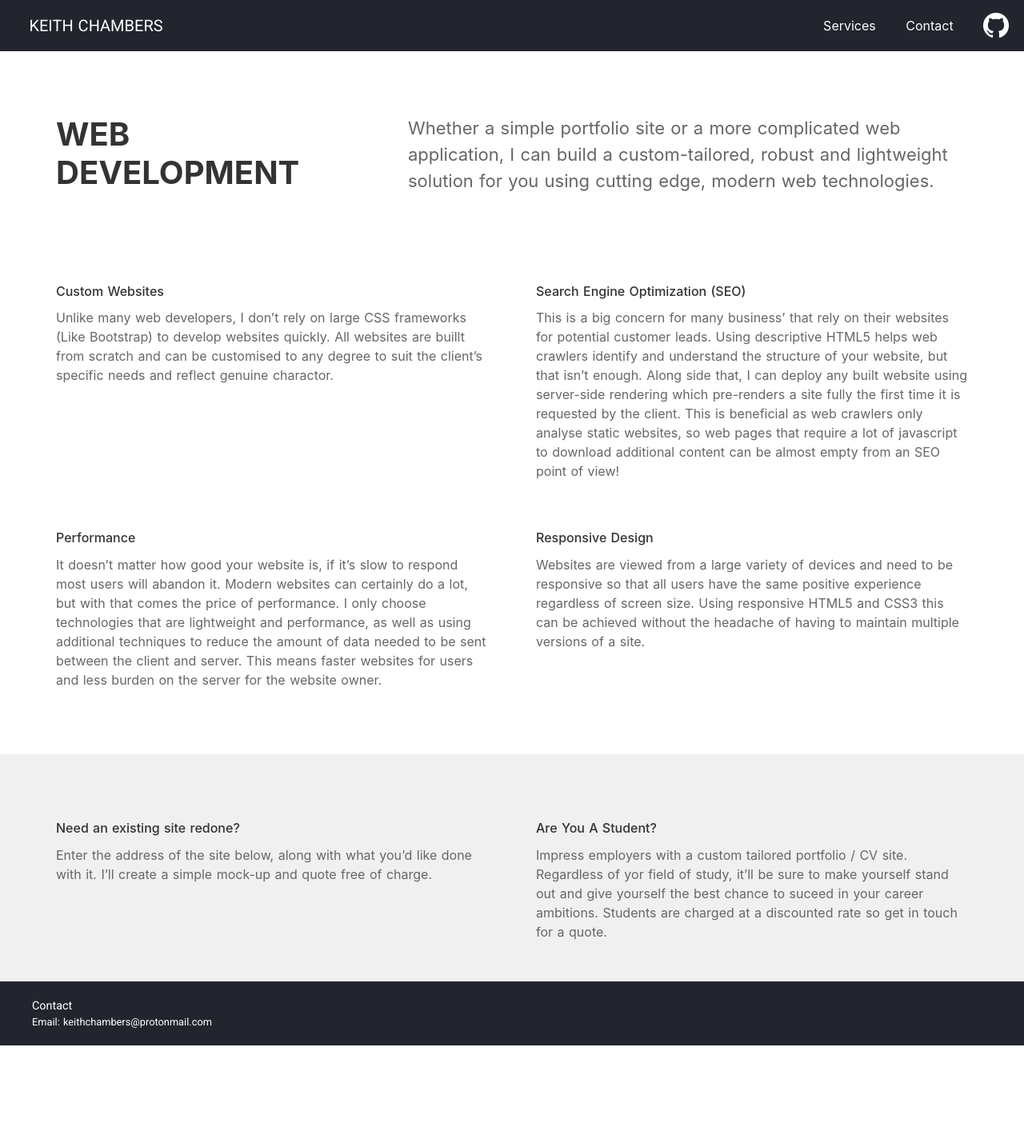
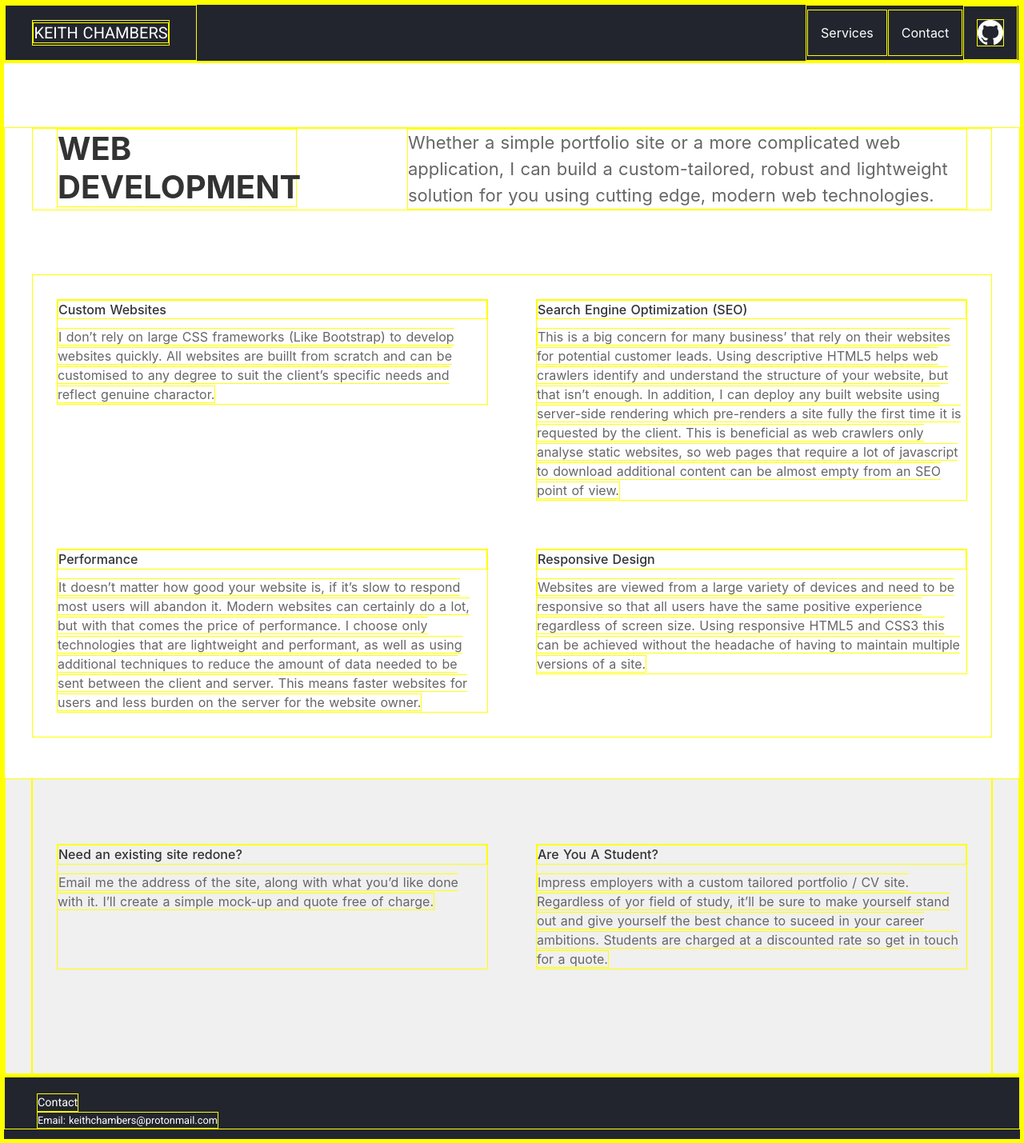
Before and after one commit to kdchambers/PortfolioSite, a Nuxt app: page /webdevelopment in a window 1280 px wide. Shown: the whole page at 80% size. Before the commit the page ends 1307 px from the top, so only its background shows below. Built offline with nearby package versions, Linux system fonts and the light colour scheme.

Commit message:
Fixed wording Compressed picture of me

```diff
--- a/components/AboutMe.vue
+++ b/components/AboutMe.vue
@@ -67,7 +67,7 @@
         padding: 0px;
     }
 
-    .aboutMeInfoList > li{
+    .aboutMeInfoList > li {
         list-style: none;
         text-align: center;
     }
--- a/components/Introduction.vue
+++ b/components/Introduction.vue
@@ -1,7 +1,7 @@
 <template>
     <div>
         <div id="container">
-            <img id="picture" src="~/assets/me_cropped.png" alt="Picture of me">
+            <img id="picture" src="~/assets/me_cropped.jpg" alt="Picture of me">
             <p id="introMessage">
                 Hi. I’m a software developer with a passion for making clean, fast and modern applications. I am versed in a wide variety of technologies for both application and web development. Get in touch and we can build something together!
             </p>
--- a/components/NavigationBar.vue
+++ b/components/NavigationBar.vue
@@ -2,7 +2,7 @@
     <div>
         <nav id="nav">
             <div id="headerLogoContainer">
-                <nuxt-link to="/" id="headerText" class="links"><span id="abc">KEITH CHAMBERS</span></nuxt-link>
+                <nuxt-link to="/" id="headerText" class="links"><span id="title">KEITH CHAMBERS</span></nuxt-link>
             </div>
             <div id="headerBarRHS">
                 <a href="#" id="headerServices" class="links">Services</a>
@@ -12,8 +12,6 @@
                         <li><nuxt-link to="/appdevelopment">App Development</nuxt-link></li>
                     </ul>
                 </div>
-
-
                 <nuxt-link to="/contact" id="headerContact" class="links">Contact</nuxt-link>
                 <a href=http://github.com/keith-chambers id="headerGithub">
                     <img src="~/assets/GitHub-Mark-Light-32px.png" alt="Github" />
@@ -52,7 +50,7 @@
       text-decoration: none;
     }
 
-    #abc {
+    #title {
         color: white;
         font-size: 20px;
         font-weight: 100;
--- a/layouts/main.vue
+++ b/layouts/main.vue
@@ -1,10 +1,10 @@
 <template>
-    <div>
+    <div id="bleh">
         <div id="root">
             <Navigation id="navigation"></Navigation>
             <nuxt />
+			<Footer id="footer"></Footer>
         </div>
-        <Footer id="footer"></Footer>
   </div>
 </template>
 
@@ -24,22 +24,26 @@
 
 <style>
 
+	body {
+		height: 100%;
+	}
+
 	body, h3, h1, h2, h4, h5, h6, p {
 		margin: 0px;
 		padding: 0px;
-
 	}
 
-    #root {
-        height: 100%;
-        min-height: 100vh;
+	body * {
+		border: 1px solid yellow;
 	}
 
 	#footer {
 		background-color: #22252D;
 		position: relative;
 		height: 80px;
-        margin-top: -80px;
+		width: 100%;
+		margin-bottom: 0px;
+		clear: both;
 	}
 
 html {
--- a/pages/contact/index.vue
+++ b/pages/contact/index.vue
@@ -30,6 +30,8 @@
                         <button type="submit" class="uk-button uk-button-secondary uk-button-small">Submit</button>
                     </fieldset>
                 </form>-->
+
+                Ninja111
             </div>
         </div>
     </div>
--- a/pages/index.vue
+++ b/pages/index.vue
@@ -25,11 +25,6 @@
         font-family: "Roboto", sans-serif;
     }
 
-/*    body * {
-         border: 1px solid yellow;
-    }*/
-
-
     #gridRoot {
       display: grid;
       margin: 0px;
--- a/pages/webdevelopment/index.vue
+++ b/pages/webdevelopment/index.vue
@@ -8,19 +8,19 @@
         <div id="benefitsContainer">
             <div class="textBlock" id="fromScratch">
                 <h5>Custom Websites</h5>
-                <span>Unlike many web developers, I don’t rely on large CSS frameworks (Like Bootstrap)  to develop websites quickly. All websites are buillt from scratch and can be customised to any degree to suit the client’s specific needs and reflect genuine charactor. </span>
+                <span>I don’t rely on large CSS frameworks (Like Bootstrap) to develop websites quickly. All websites are buillt from scratch and can be customised to any degree to suit the client’s specific needs and reflect genuine charactor. </span>
             </div>
             <div class="textBlock" id="seo">
                 <h5>Search Engine Optimization (SEO)</h5>
                 <span>This is a big concern for many business’ that rely on their websites for potential customer leads. Using descriptive HTML5 helps web crawlers identify and understand the structure of your website, but that isn’t enough.
 
-                Along side that, I can deploy any built website using server-side rendering which pre-renders a site fully the first time it is requested by the client. This is beneficial as web crawlers only analyse static websites, so web pages that require a lot of javascript to download additional content can be almost empty from an SEO point of view!</span>
+                In addition, I can deploy any built website using server-side rendering which pre-renders a site fully the first time it is requested by the client. This is beneficial as web crawlers only analyse static websites, so web pages that require a lot of javascript to download additional content can be almost empty from an SEO point of view.</span>
             </div>
             <div class="textBlock" id="perf">
                 <h5>Performance</h5>
                 <span>It doesn’t matter how good your website is, if it’s slow to respond most users will abandon it. Modern websites can certainly do a lot, but with that comes the price of performance.
 
-                I only choose technologies that are lightweight and performance, as well as using additional techniques to reduce the amount of data needed to be sent between the client and server. This means faster websites for users and less burden on the server for the website owner. </span>
+                I choose only technologies that are lightweight and performant, as well as using additional techniques to reduce the amount of data needed to be sent between the client and server. This means faster websites for users and less burden on the server for the website owner. </span>
             </div>
             <div class="textBlock" id="responsive">
                 <h5>Responsive Design</h5>
@@ -31,7 +31,7 @@
         <div id="bottomSection">
             <div class="textBlock">
                 <h5>Need an existing site redone?</h5>
-                <span>Enter the address of the site below, along with what you’d like done with it. I’ll create a simple mock-up and quote free of charge.</span>
+                <span>Email me the address of the site, along with what you’d like done with it. I’ll create a simple mock-up and quote free of charge.</span>
             </div>
             <div class="textBlock">
                 <h5>Are You A Student?</h5>
```
Also changed, not shown: assets/me_cropped.jpg (added). Lines whose indentation alone changed are shown as unchanged.
